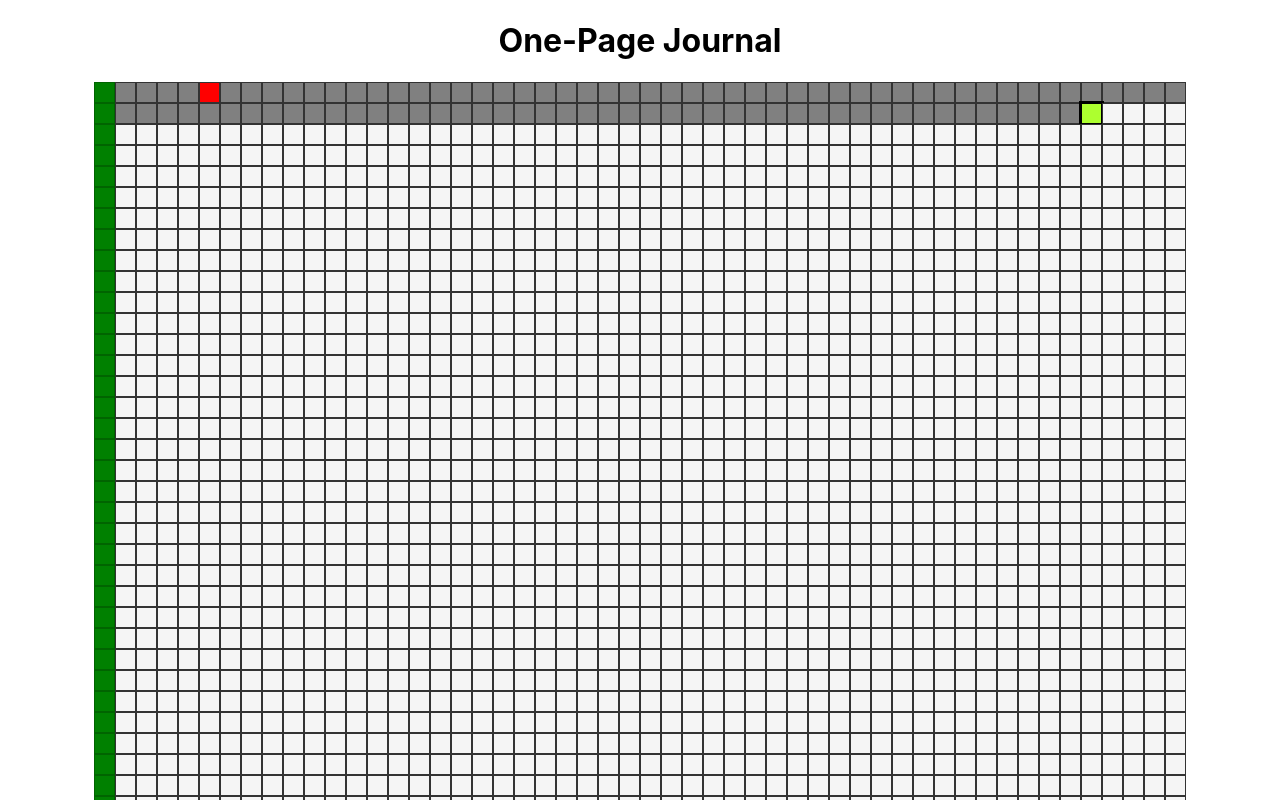
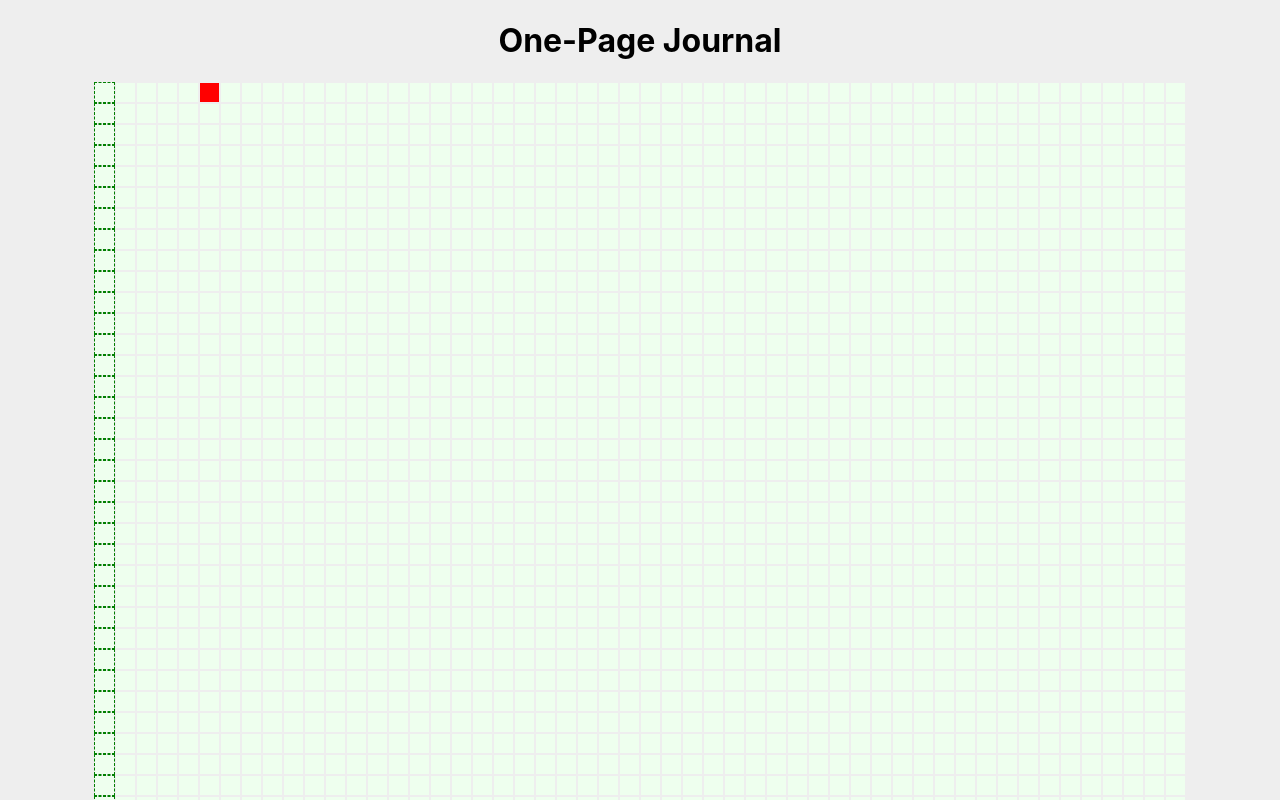
Before and after one commit to Jay341997/onepageJournal-1, a React (Create React App) app: page / in a window 1280 px wide. Shown: the top 800 px of the page. Built offline with nearby package versions, Linux system fonts and the light colour scheme.

Commit message:
added styling

```diff
--- a/src/App.css
+++ b/src/App.css
@@ -2,4 +2,5 @@
   display: flex;
   flex-direction: column;
   align-items: center;
+  background: #eeeeee
 }
--- a/src/components/eventbox.css
+++ b/src/components/eventbox.css
@@ -2,21 +2,19 @@
   width: 19px;
   height: 19px;
   margin: 1px;
-  outline: 1px solid #333333;
 }
 .eventbox.birthday{
-  background: green;
-  outline-color: darkgreen;
+  outline: 1px dashed green;
 }
 .eventbox.past{
-  background: grey;
+  background: #eeffee;
 }
 .eventbox.future{
-  background: whitesmoke;
+  background: white;
 }
 .eventbox.present{
   background: greenyellow;
-  outline : 3px solid black;
+  outline : 2px solid green;
 }
 .eventbox:hover {
   z-index: 1;
--- a/src/components/grid.jsx
+++ b/src/components/grid.jsx
@@ -37,16 +37,17 @@ export class Grid extends Component {
       }
       //adding birthday logic
       if(i%52 === 1){
-        eventbox.class = 'birthday'
+        eventbox.class += 'birthday '
+        eventbox.name += "It's your "+ i + " birthday"
       }
-      else if(i<100){
-        eventbox.class = 'past'
+      if(i<2000){
+        eventbox.class += 'past '
       }
-      else if(i===100){
-        eventbox.class = 'present'
+      else if(i===2000){
+        eventbox.class += 'present '
       }
       else{
-        eventbox.class = 'future'
+        eventbox.class += 'future '
       }
       newgrid.push(eventbox)
     }
```
